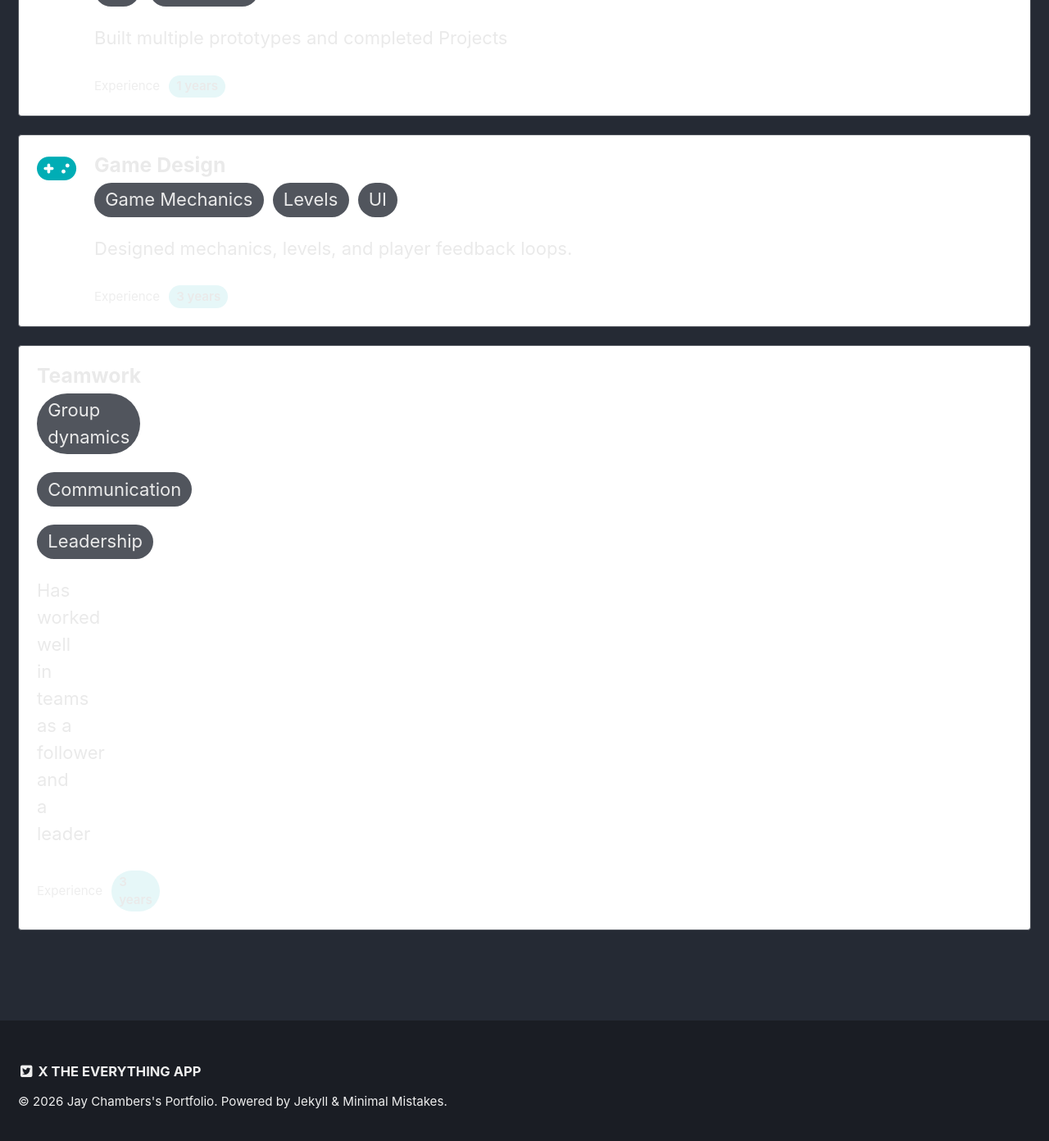
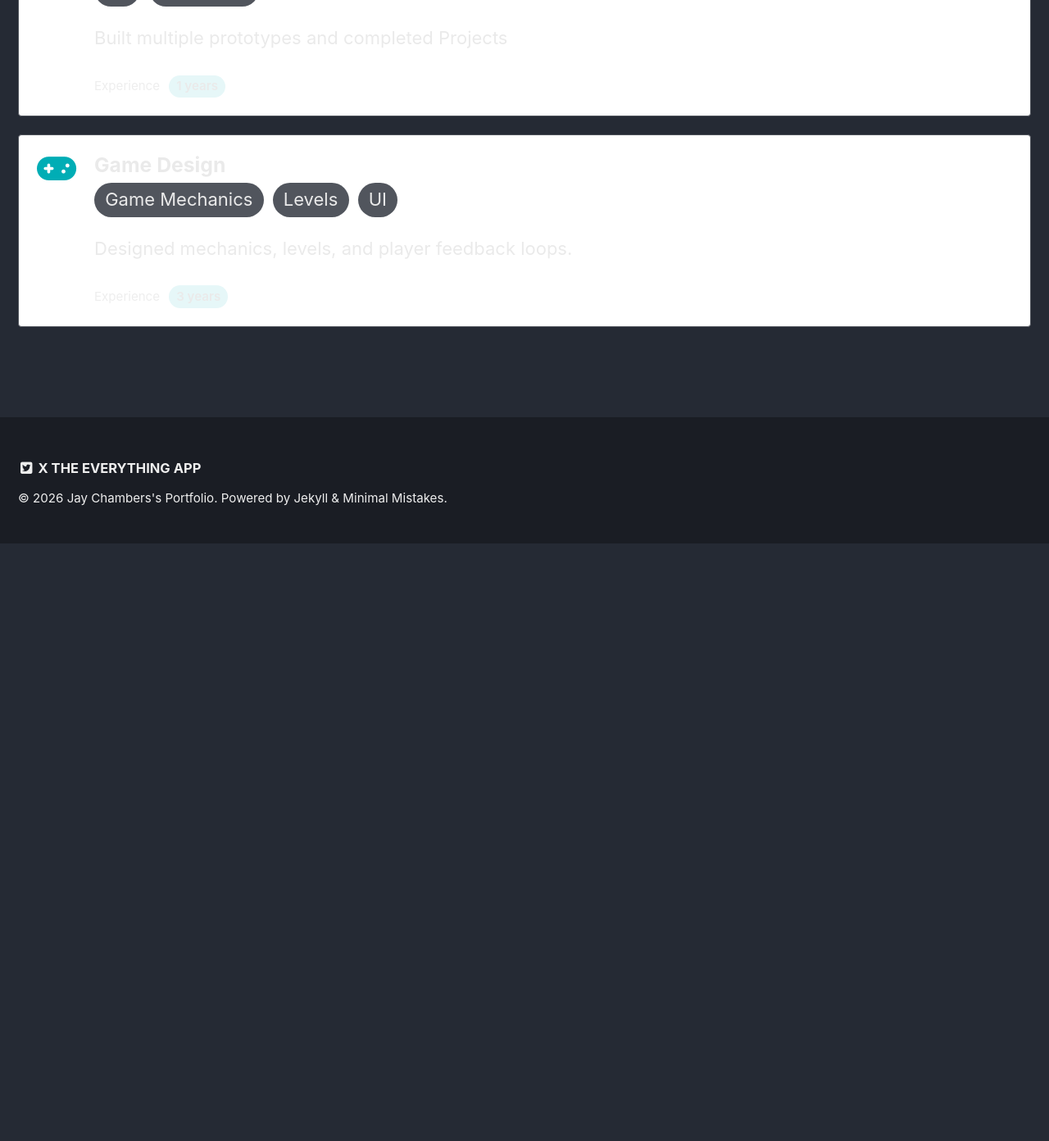
Before and after one commit to The-Funky-Pilot/The-Funky-Pilot.github.io, a Jekyll site: the page built from _pages/About-me.md, in a window 1280 px wide and 1400 px high, scrolled down 1071 px. Shown: the top 1392 px of the window at 82% size. Built offline with Jekyll 4.4.1, drawn with Linux system fonts in a browser that asks for light colours; after the commit the page ends 1734 px from its top, so only the background shows below that.

Commit message:
Delete 'Teamwork' skills section from About-me
Removed the 'Teamwork' section detailing skills and experience.

```diff
--- a/_pages/About-me.md
+++ b/_pages/About-me.md
@@ -14,11 +14,6 @@ skills:
     text: "Designed mechanics, levels, and player feedback loops."
     years: 3
     level_label: "Beginner"
-  - name: "Teamwork"
-    badges: ["Group dynamics", "Communication", "Leadership"]
-    text: "Has worked well in teams as a follower and a leader"
-    years: 3
-    level_label: "Intermediate"
 ---
 {% include figure image_path="/assets/images/stupidSprite.png" alt="Game Jam screenshot" caption="" %}
 
```
